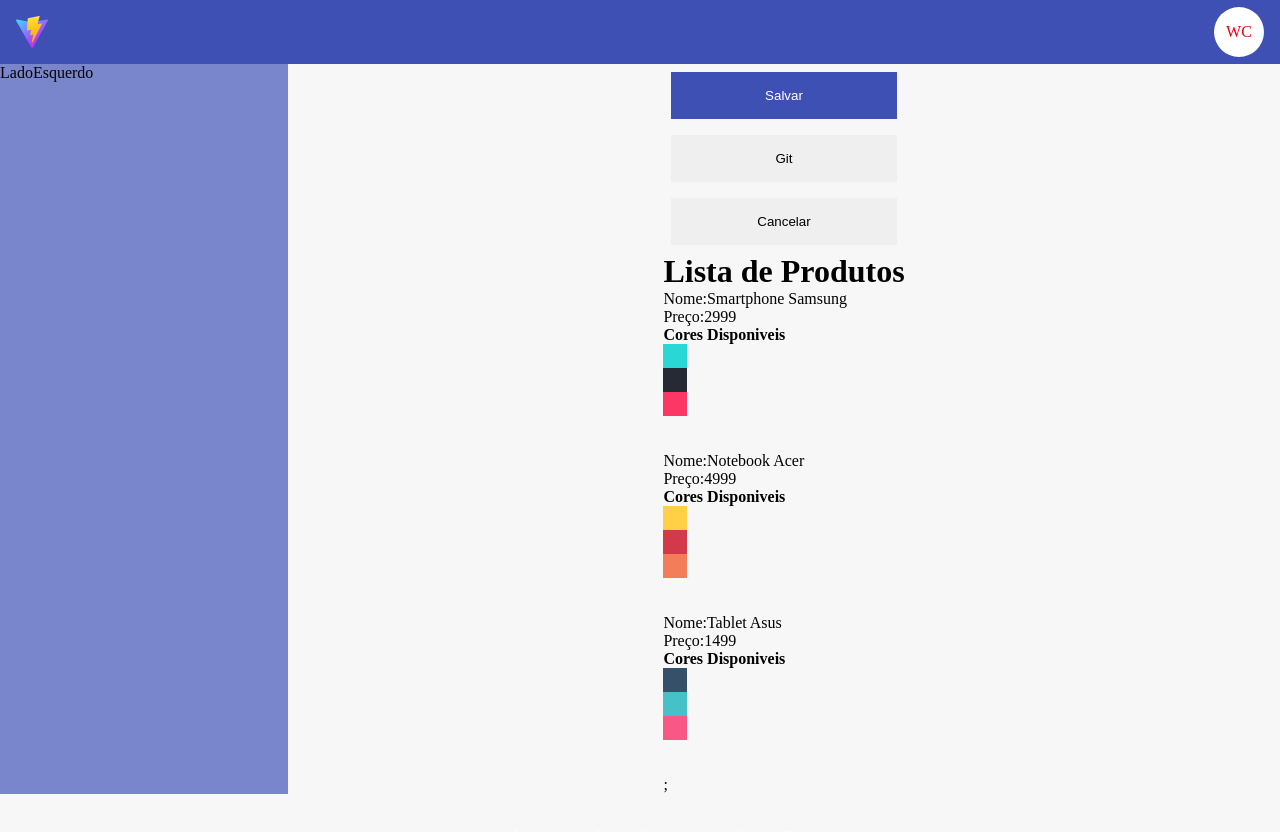
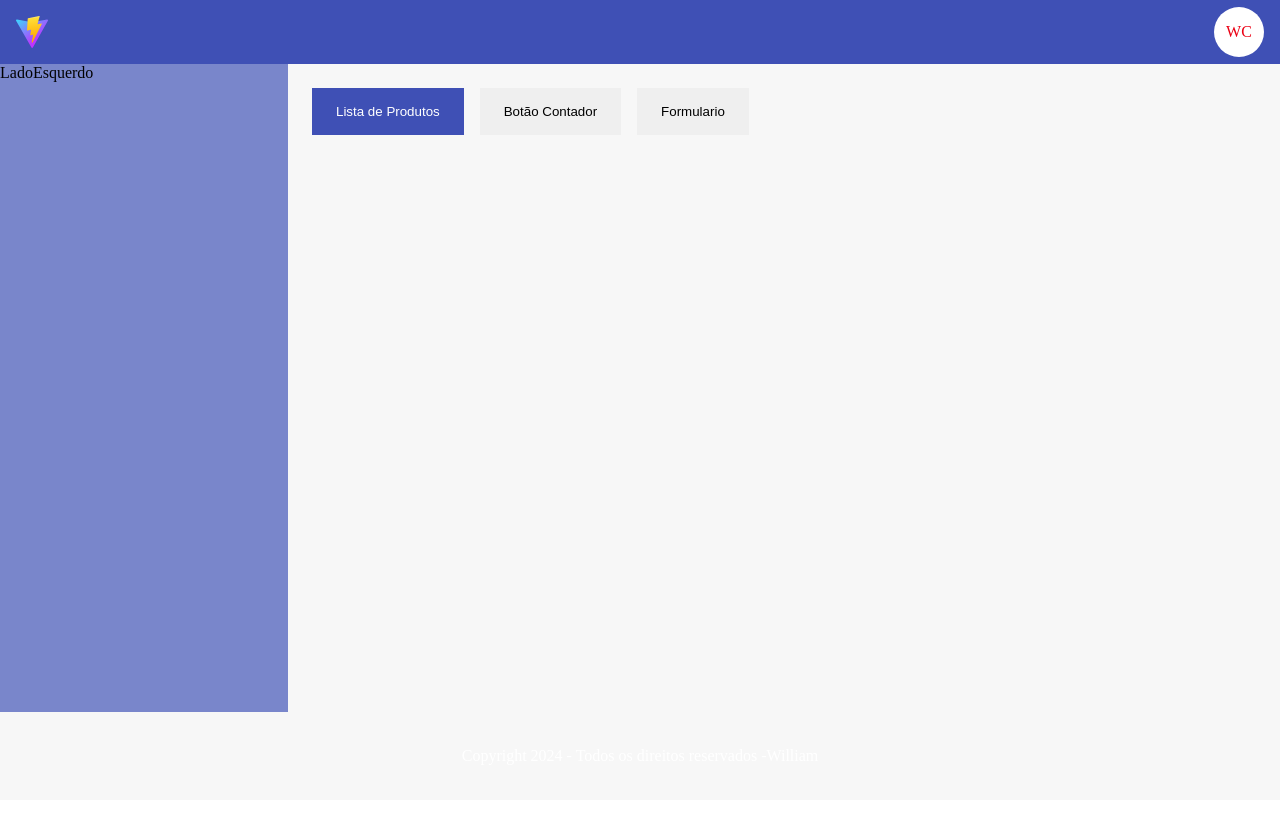
Before and after one commit to williamcabralgomes/aulas-frontend-senai, a React (Vite) app: page / in a window 1280 px wide. Shown: the top 832 px of the page. After the commit the page ends 800 px from the top, so only its background shows below. Built offline with nearby package versions, Linux system fonts and the light colour scheme.

Commit message:
Formulario/Calculadora

```diff
--- /dev/null
+++ b/src/componentes/Formulario/Formulario.jsx
@@ -0,0 +1,37 @@
+
+import React from 'react'
+import './Formulario.css'
+
+const Formulario = () => {
+    const [campoNome,setCampoNome] = React.useState('');
+    const [numero1,setNumero1] = React.useState(0);
+    const [numero2,setNumero2] = React.useState(0);
+
+    const alterarCampoNome = (event) => {
+
+     setCampoNome(event.target.value);
+    };
+
+    const calcular =() => {
+
+        alert(numero1 + numero2)
+    };
+
+    return(
+
+        <div>
+            <input type="text" value={campoNome} onChange={alterarCampoNome} placeholder='Nome' />
+            <br />
+            <br />
+            <input type="number" value={numero1} onChange={(event) => setNumero1(+event.target.value)} placeholder='Número 1' />
+            +
+            <input type="number" value={numero2} onChange={(event) =>  setNumero2(+event.target.value)} placeholder='Número 2' />
+
+
+
+             <button onClick={calcular}>Calcular</button>
+        </div>
+    );
+}
+
+export default Formulario;
--- /dev/null
+++ b/src/componentes/Principal/BotaoContador.jsx
@@ -0,0 +1,15 @@
+import React from 'react';
+
+const BotaoContador = () => {
+
+    const [numero,setNumero] = React.useState(0);
+
+    const incrementar = () => {
+
+        setNumero(numero + 1);
+    }
+
+    return <button onClick={incrementar}>{numero}</button>;
+}
+
+export default BotaoContador;
--- a/src/componentes/Principal/Principal.css
+++ b/src/componentes/Principal/Principal.css
@@ -2,6 +2,5 @@ main{
     background-color: var(--cor-fundo-padrao);
     grid-area: principal;
 
-    display: grid;
-    place-content: center;
+  padding: 16px;
   }
--- a/src/componentes/Principal/Principal.jsx
+++ b/src/componentes/Principal/Principal.jsx
@@ -1,28 +1,46 @@
 
+import React from 'react';
 import CustomizadoBotao from '../BotaoCustomizado/CustomizadoBotao';
 import ListaProdutos from '../ListaProdutos/ListaProdutos';
+import BotaoContador from './BotaoContador';
+import Formulario from '../Formulario/Formulario';
 import './Principal.css';
 
 
 const Principal =() => {
 
+  const [exemplo,setExemplo]= React.useState('');
+
  return (
 
     <main>
-      <CustomizadoBotao tipo='primario' onClick={() => {
-        alert('Salvo com sucesso');
-      }}>Salvar</CustomizadoBotao>
+      <nav>
 
-      <CustomizadoBotao tipo='secundario'  onClick={() => {
-        alert('Deu Git com sucesso');
-      }}>Git</CustomizadoBotao>
+      <CustomizadoBotao tipo = 'primario' onClick={() => setExemplo ('listaProdutos')}>
 
-      <CustomizadoBotao  onClick={() => {
-        alert('Cancelado com sucesso');
-      }}>Cancelar</CustomizadoBotao>
+        Lista de Produtos
 
-      <ListaProdutos/>;
+        </CustomizadoBotao>
 
+      <CustomizadoBotao tipo = 'secundario'  onClick={() => setExemplo ('botaoContador') }>
+
+        Botão Contador
+
+        </CustomizadoBotao>
+
+        <CustomizadoBotao tipo = 'secundario'  onClick={() => setExemplo ('formulario') }>
+
+        Formulario
+
+        </CustomizadoBotao>
+
+     {exemplo === 'listaProdutos' && <ListaProdutos/> }
+
+     {exemplo === 'botaoContador' && <BotaoContador/>}
+
+     {exemplo === 'formulario' && <Formulario/>}
+
+     </nav>
     </main>
 
  )
```
Also changed, not shown: src/componentes/Formulario/Formulario.css (added).
